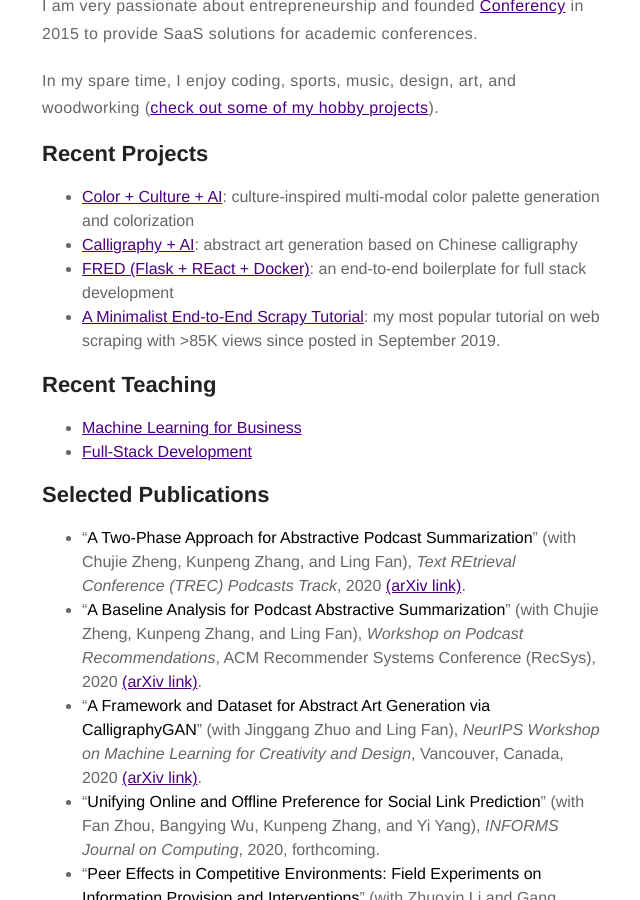
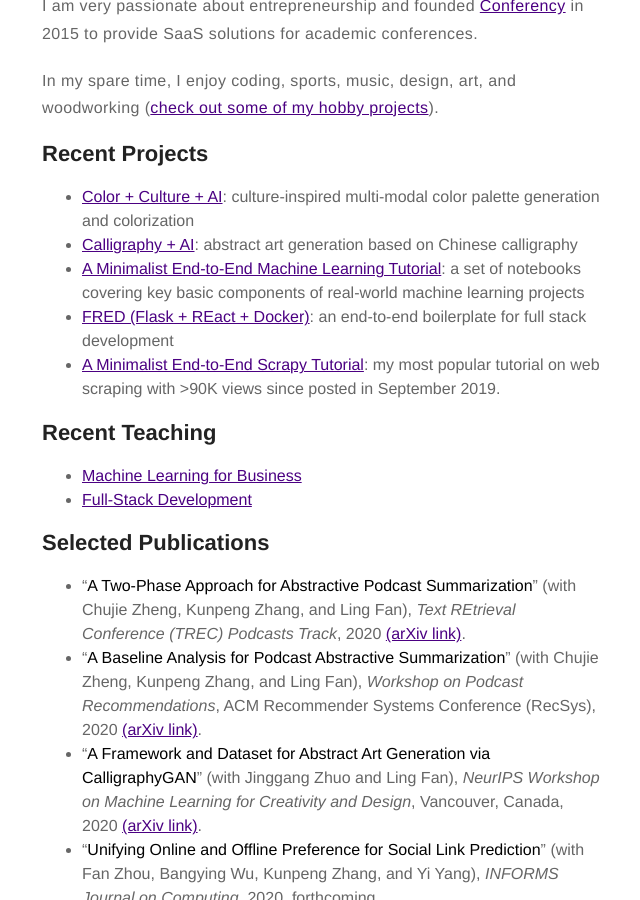
Before and after one commit to harrywang/harrywang.github.io, a Jekyll site: the page built from about.md, in a window 1280 px wide and 900 px high, scrolled down 776 px. Shown: the whole window, without its empty margins (318-958 px from the left). Built offline with Jekyll 4.4.1, drawn with Linux system fonts in a browser that asks for light colours.

Commit message:
add a new tutorial

```diff
--- a/about.md
+++ b/about.md
@@ -18,8 +18,9 @@
 
 - [Color + Culture + AI](http://harrywang.me/color): culture-inspired multi-modal color palette generation and colorization
 - [Calligraphy + AI](http://harrywang.me/calligraphy): abstract art generation based on Chinese calligraphy
+- [A Minimalist End-to-End Machine Learning Tutorial](http://harrywang.me/mini-ml): a set of notebooks covering key basic components of real-world machine learning projects
 - [FRED (Flask + REact + Docker)](http://harrywang.me/fred): an end-to-end boilerplate for full stack development
-- [A Minimalist End-to-End Scrapy Tutorial](https://towardsdatascience.com/a-minimalist-end-to-end-scrapy-tutorial-part-i-11e350bcdec0?source=friends_link&sk=c9f8e32f28a88c61987ec60f93b93e6d): my most popular tutorial on web scraping with >85K views since posted in September 2019.
+- [A Minimalist End-to-End Scrapy Tutorial](https://towardsdatascience.com/a-minimalist-end-to-end-scrapy-tutorial-part-i-11e350bcdec0?source=friends_link&sk=c9f8e32f28a88c61987ec60f93b93e6d): my most popular tutorial on web scraping with >90K views since posted in September 2019.
 
 ## Recent Teaching
 
```
